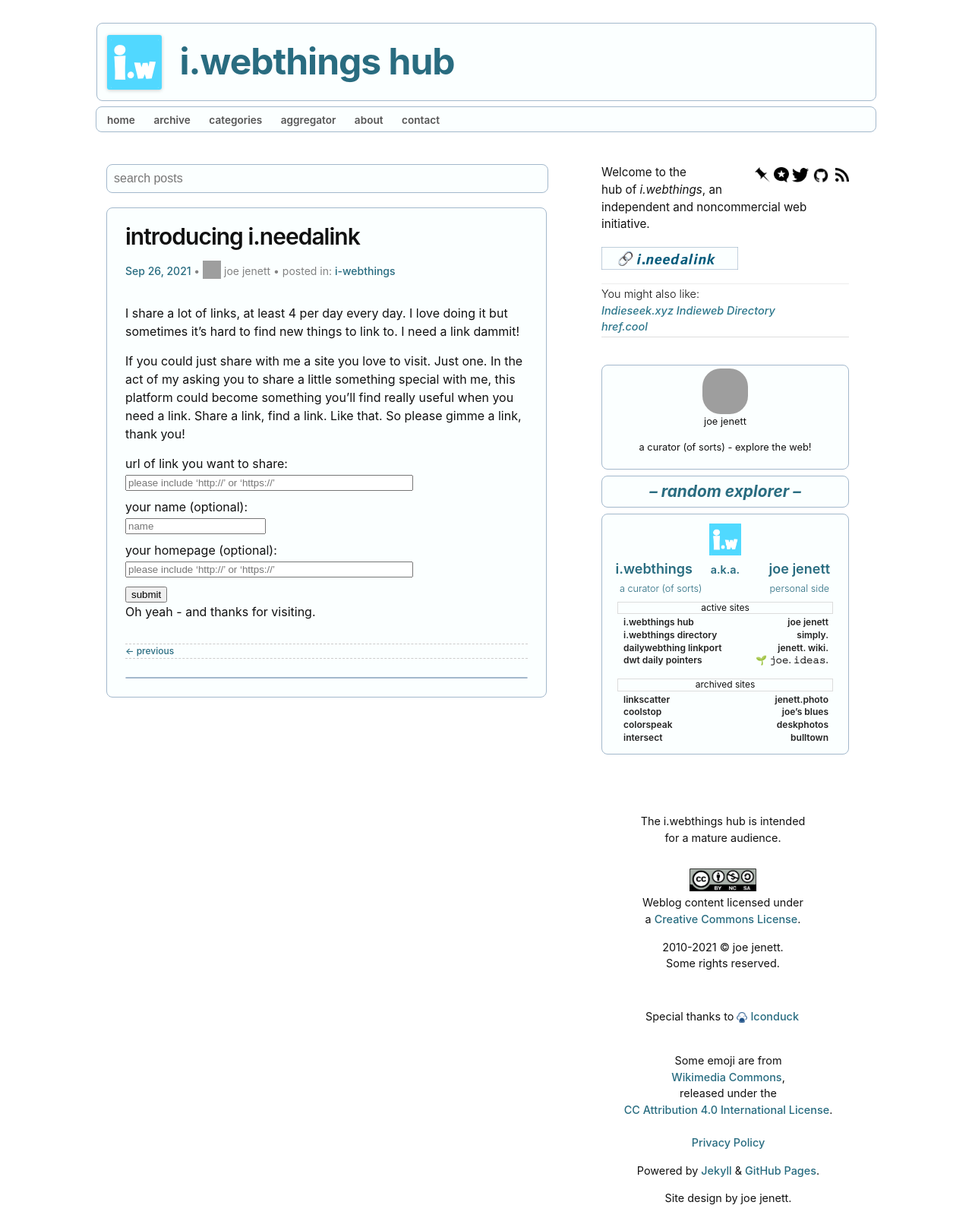
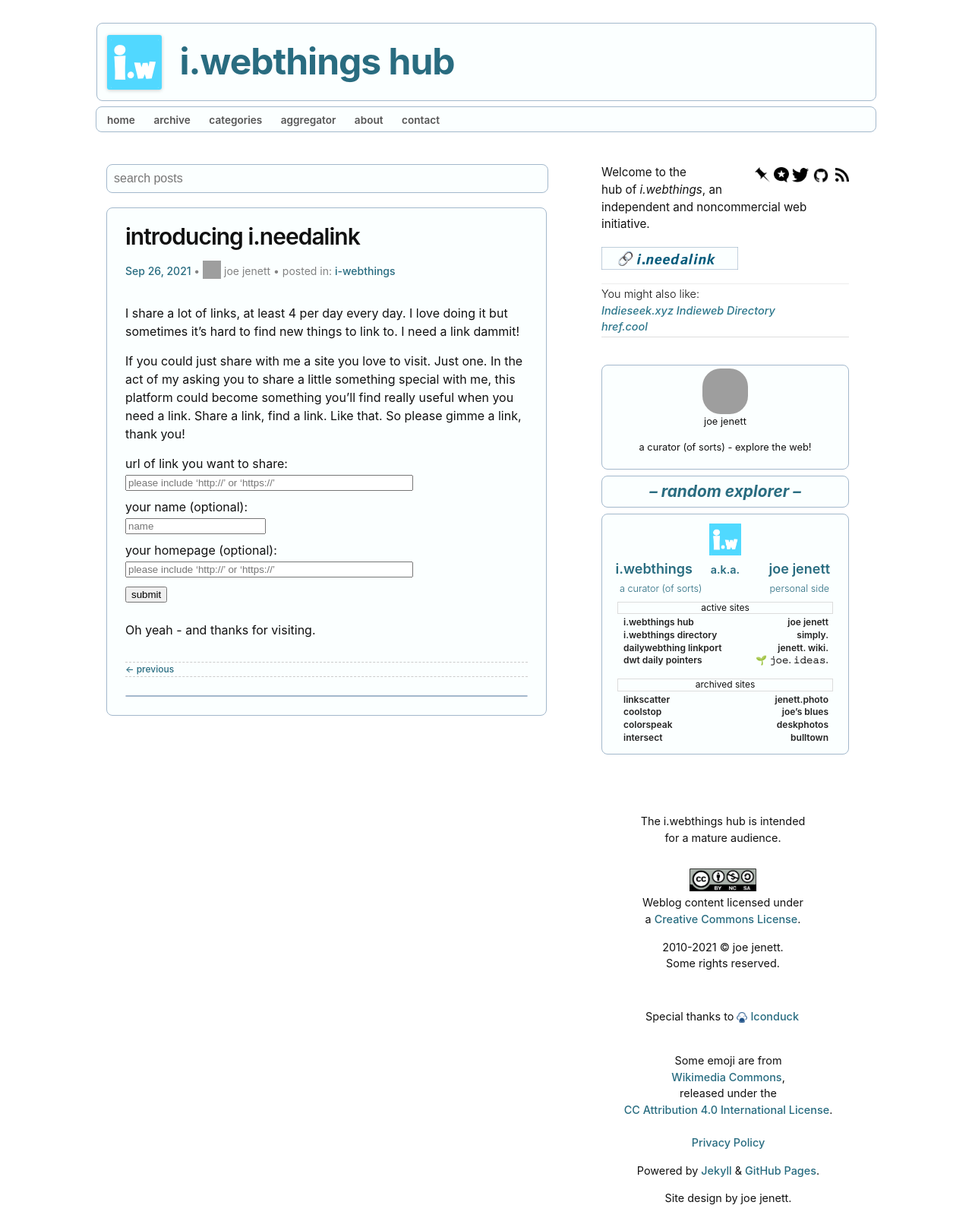
Before and after one commit to joejenett/i.webthings, a Jekyll site: the page built from _posts/2021-09-26-introducing-i-needlink.md, in a window 1280 px wide. Shown: the whole page at 76% size. Built offline with Jekyll 4.4.1, drawn with Linux system fonts in a browser that asks for light colours; comment, search, counter and statistics services are not loaded; grey boxes are pictures that could not be loaded.

```diff
--- a/_posts/2021-09-26-introducing-i-needlink.md
+++ b/_posts/2021-09-26-introducing-i-needlink.md
@@ -22,4 +22,4 @@ your homepage (optional):<br>
 <input type="submit" value="submit">
 </form>
 
-<p>Oh yeah - and thanks for visiting.</p>
+<p><br />Oh yeah - and thanks for visiting.</p>
```
